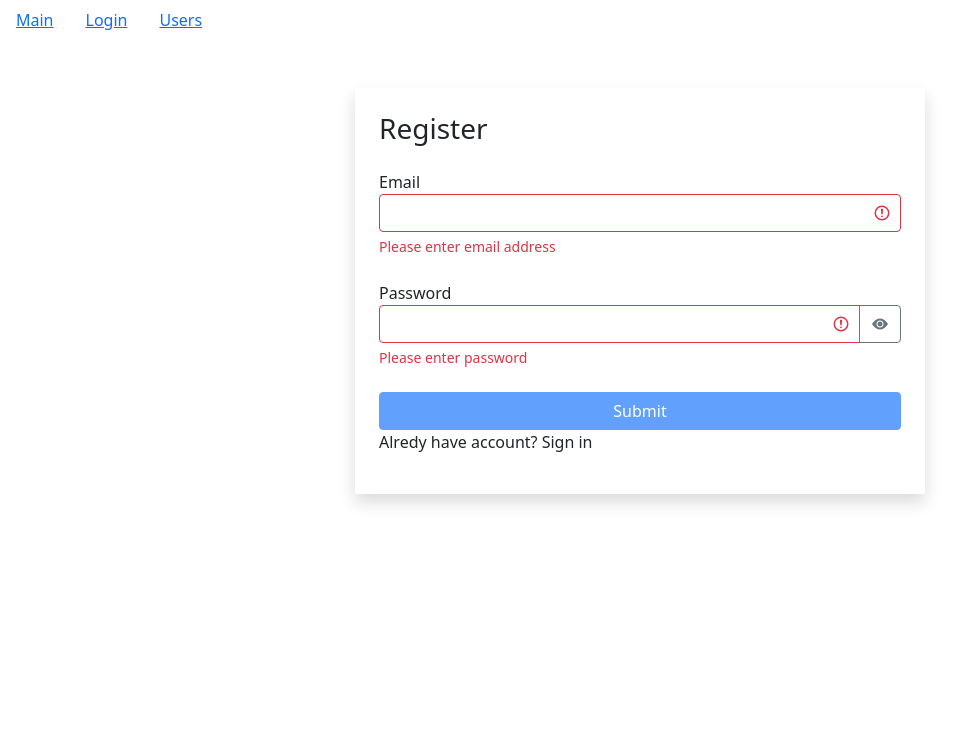
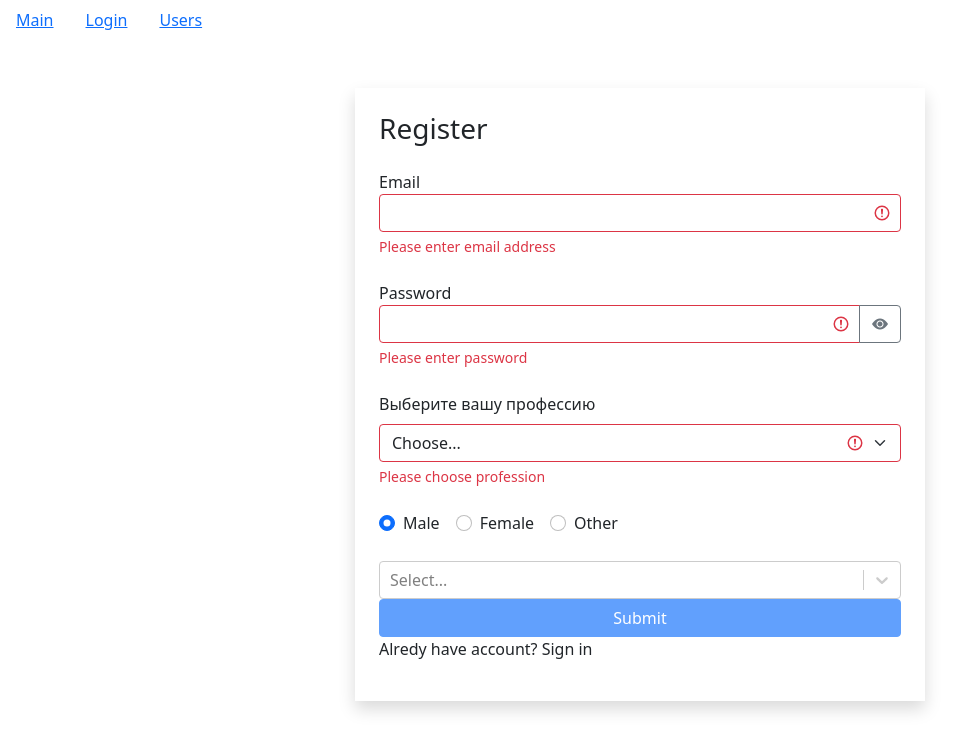
Before and after one commit to DariaBrusnitsina/fast-company, a React (Create React App) app: page /login/1 in a window 1280 px wide. Both pictures are taken after a click on the button "Sign up". Shown: the top 752 px of the page, without its empty margins (0-976 px from the left). Built offline with nearby package versions, Linux system fonts and the light colour scheme.

Commit message:
feat: implement radio

```diff
--- a/package.json
+++ b/package.json
@@ -14,6 +14,7 @@
     "react-dom": "^18.2.0",
     "react-router-dom": "^5.3.0",
     "react-scripts": "5.0.1",
+    "react-select": "^5.7.0",
     "web-vitals": "^2.1.4"
   },
   "scripts": {
--- a/src/app/api/fake.api/professions.api.js
+++ b/src/app/api/fake.api/professions.api.js
@@ -17,7 +17,7 @@ export const professions = [
 const fetchAll = () =>
     new Promise((resolve) => {
         window.setTimeout(function () {
-            resolve(professions);
+            resolve(professionsObject);
         }, 2000);
     });
 
--- /dev/null
+++ b/src/app/api/fake.api/qualities.api.js
@@ -0,0 +1,42 @@
+const qualities = {
+    tedious: {
+        _id: "67rdca3eeb7f6fgeed471198",
+        name: "Нудила",
+        color: "primary"
+    },
+    strange: {
+        _id: "67rdca3eeb7f6fgeed471100",
+        name: "Странный",
+        color: "secondary"
+    },
+    buller: {
+        _id: "67rdca3eeb7f6fgeed4711012",
+        name: "Троль",
+        color: "success"
+    },
+    alcoholic: {
+        _id: "67rdca3eeb7f6fgeed471101",
+        name: "Алкоголик",
+        color: "danger"
+    },
+    handsome: {
+        _id: "67rdca3eeb7f6fgeed471102",
+        name: "Красавчик",
+        color: "info"
+    },
+    uncertain: {
+        _id: "67rdca3eeb7f6fgeed471103",
+        name: "Неуверенный",
+        color: "dark"
+    }
+};
+const fetchAll = () =>
+    new Promise((resolve) => {
+        window.setTimeout(function () {
+            resolve(qualities);
+        }, 2000);
+    });
+
+export default {
+    fetchAll
+};
--- a/src/app/api/fake.api/user.api.js
+++ b/src/app/api/fake.api/user.api.js
@@ -156,7 +156,6 @@ const getById = (id) =>
             resolve(users.find((user) => user._id === id));
         }, 1000);
     });
-
 export default {
     fetchAll,
     getById
--- a/src/app/api/index.js
+++ b/src/app/api/index.js
@@ -1,7 +1,9 @@
 import users from "./fake.api/user.api";
 import professions from "./fake.api/professions.api";
+import qualities from "./fake.api/qualities.api";
 const API = {
     users,
-    professions
+    professions,
+    qualities
 };
 export default API;
--- /dev/null
+++ b/src/app/components/common/form/multySelectField.jsx
@@ -0,0 +1,27 @@
+import React from "react";
+import PropTypes from "prop-types";
+import Select from "react-select";
+
+const MultySelectField = ({ options, onChange }) => {
+    const optionsArray = !Array.isArray(options) && typeof (options) === "object"
+        ? Object.keys(options).map(optionName => ({ label: options[optionName].name, value: options[optionName]._id }))
+        : options;
+    return (
+        <Select
+            isMulti
+            options={optionsArray}
+            className="basic-multi-select"
+            classNamePrefix="select"
+            onChange={onChange}
+        />
+
+    );
+};
+
+MultySelectField.propTypes = {
+    options: PropTypes.array.isRequired,
+    onChange: PropTypes.func.isRequired,
+    error: PropTypes.string.isRequired
+};
+
+export default MultySelectField;
--- /dev/null
+++ b/src/app/components/common/form/radioField.jsx
@@ -0,0 +1,26 @@
+import React from "react";
+import PropTypes from "prop-types";
+
+const RadioField = ({ options, name, value, onChange, label }) => {
+    return (
+        <div className="mb-4">
+            <label className="form-label">{label}</label>
+            {options.map((option) => (
+                <div className="form-check form-check-inline" key={option.name + "_" + option.value}>
+                    <input className="form-check-input" type="radio" name={name} id={option.name + "_" + option.value} checked={option.value === value} value={option.value} onChange={onChange}/>
+                    <label className="form-check-label" htmlFor={option.name + "_" + option.value}>{option.name}</label>
+                </div>))}
+        </div>
+    );
+};
+
+RadioField.propTypes = {
+    label: PropTypes.string.isRequired,
+    options: PropTypes.array.isRequired,
+    name: PropTypes.string.isRequired,
+    value: PropTypes.string.isRequired,
+    onChange: PropTypes.func.isRequired,
+    error: PropTypes.string.isRequired
+};
+
+export default RadioField;
--- /dev/null
+++ b/src/app/components/common/form/selectField.jsx
@@ -0,0 +1,40 @@
+import React from "react";
+import PropTypes from "prop-types";
+
+const SelectField = ({ label, value, onChange, defaultOption, options, error }) => {
+    const optionsArray = !Array.isArray(options) && typeof (options) === "object"
+        ? Object.keys(options).map(optionName => ({ name: options[optionName].name, value: options[optionName]._id }))
+        : options;
+
+    const getInputClasses = () => {
+        return "form-select" + (error ? " is-invalid" : "");
+    };
+
+    return (<>
+        <div className="mb-4">
+            <label htmlFor="validationCustom04" className="form-label">{label}</label>
+            <select className={getInputClasses()} id="validationCustom04" value={value} name="profession" onChange={onChange}>
+                <option disabled value="">{defaultOption}</option>
+                {optionsArray && optionsArray.map(option => (
+                    <option
+                        key={option.value}
+                        value={option.value}
+                    >{option.name}
+                    </option>
+                ))}
+            </select>
+            {error && <div className="invalid-feedback">{error}</div>}
+        </div>
+    </>);
+};
+SelectField.propTypes = {
+    label: PropTypes.string.isRequired,
+    defaultOption: PropTypes.string.isRequired,
+    value: PropTypes.string.isRequired,
+    onChange: PropTypes.func.isRequired,
+    error: PropTypes.string.isRequired,
+    options: PropTypes.oneOfType([PropTypes.object, PropTypes.array])
+
+};
+
+export default SelectField;
--- a/src/app/components/ui/registerForm.jsx
+++ b/src/app/components/ui/registerForm.jsx
@@ -1,14 +1,27 @@
 import React, { useState, useEffect } from "react";
 import TextField from "../common/form/textField";
 import { validator } from "../utils/validator";
+import api from "../../api";
+import SelectField from "../common/form/selectField";
+import RadioField from "../common/form/radioField";
+import MultySelectField from "../common/form/multySelectField";
 
 const RegisterForm = () => {
-    const [data, setData] = useState({ email: "", password: "" });
+    const [professions, setProfession] = useState();
+    const [qualities, setQualities] = useState();
+
+    const [data, setData] = useState({ email: "", password: "", profession: "", sex: "male" });
     const [errors, setErrors] = useState({ });
 
     const handleChange = ({ target }) => {
         setData((prevState) => ({ ...prevState, [target.name]: target.value }));
     };
+
+    useEffect(() => {
+        api.professions.fetchAll().then((data) => setProfession(data));
+        api.qualities.fetchAll().then((data) => setQualities(data));
+    }, []);
+
     const isValid = Object.keys(errors).length === 0;
 
     const handleSubmit = (e) => {
@@ -24,6 +37,9 @@ const RegisterForm = () => {
             isCapitalSymbol: { message: "Password must contains a minimum of 1 upper case letter" },
             isContainDigit: { message: "Password must contains a minimum of 1 numeric character" },
             min: { message: "Password must be at least 8 characters long", value: 8 }
+        },
+        profession: {
+            isRequired: { message: "Please choose profession" }
         }
     };
 
@@ -38,13 +54,14 @@ const RegisterForm = () => {
     };
 
     return (
-
         <form onSubmit={handleSubmit}>
             <TextField label="Email" name="email" value={data.email} onChange={handleChange} error={errors.email}/>
             <TextField label="Password" type="password" name="password" value={data.password} onChange={handleChange} error={errors.password}/>
+            <SelectField defaultOption="Choose..." label="Выберите вашу профессию" options={professions} value={data.profession} onChange={handleChange} error={errors.profession}/>
+            <RadioField name="sex" onChange={handleChange} value={data.sex} options={[{ name: "Male", value: "male" }, { name: "Female", value: "female" }, { name: "Other", value: "other" }]}/>
+            <MultySelectField options={qualities} onChange={handleChange}/>
             <button className="btn btn-primary w-100 mx-auto" type="submit" disabled={!isValid}>Submit</button>
         </form>
-
     );
 };
 
```
Also changed, not shown: 1 other file (tests, documents, lock files or other folders).
